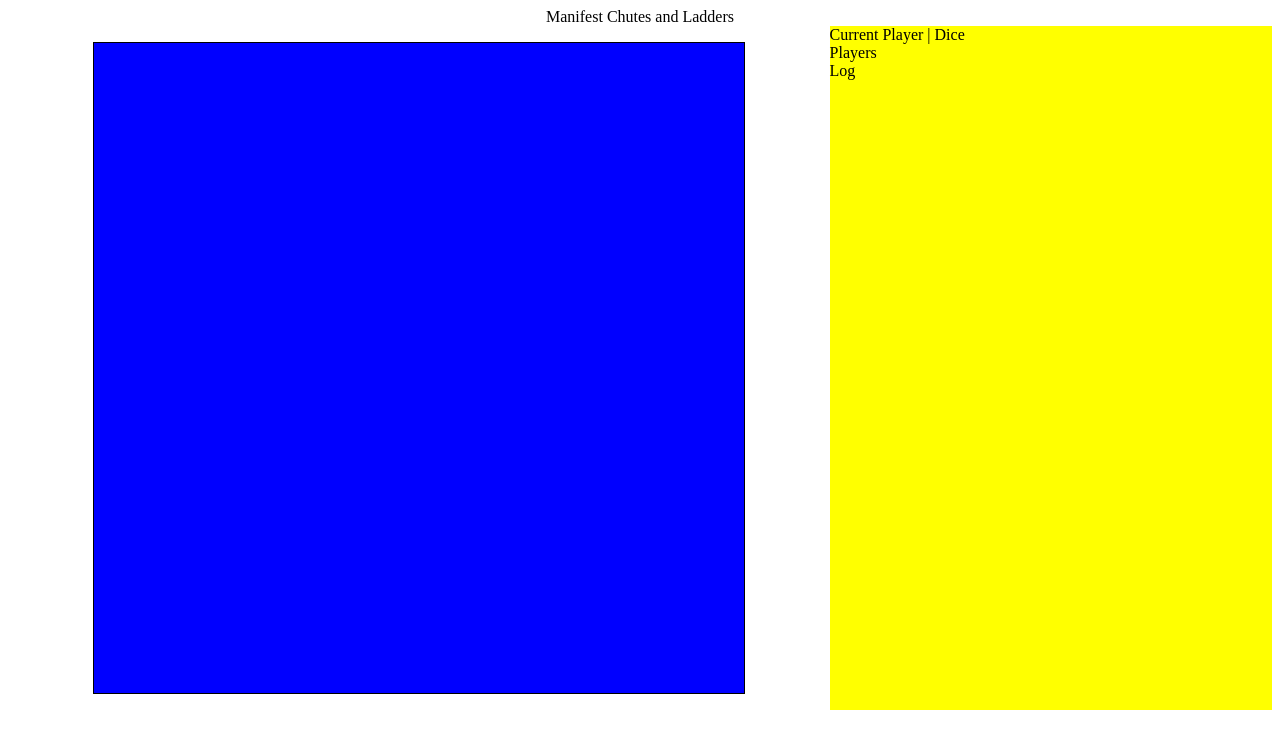
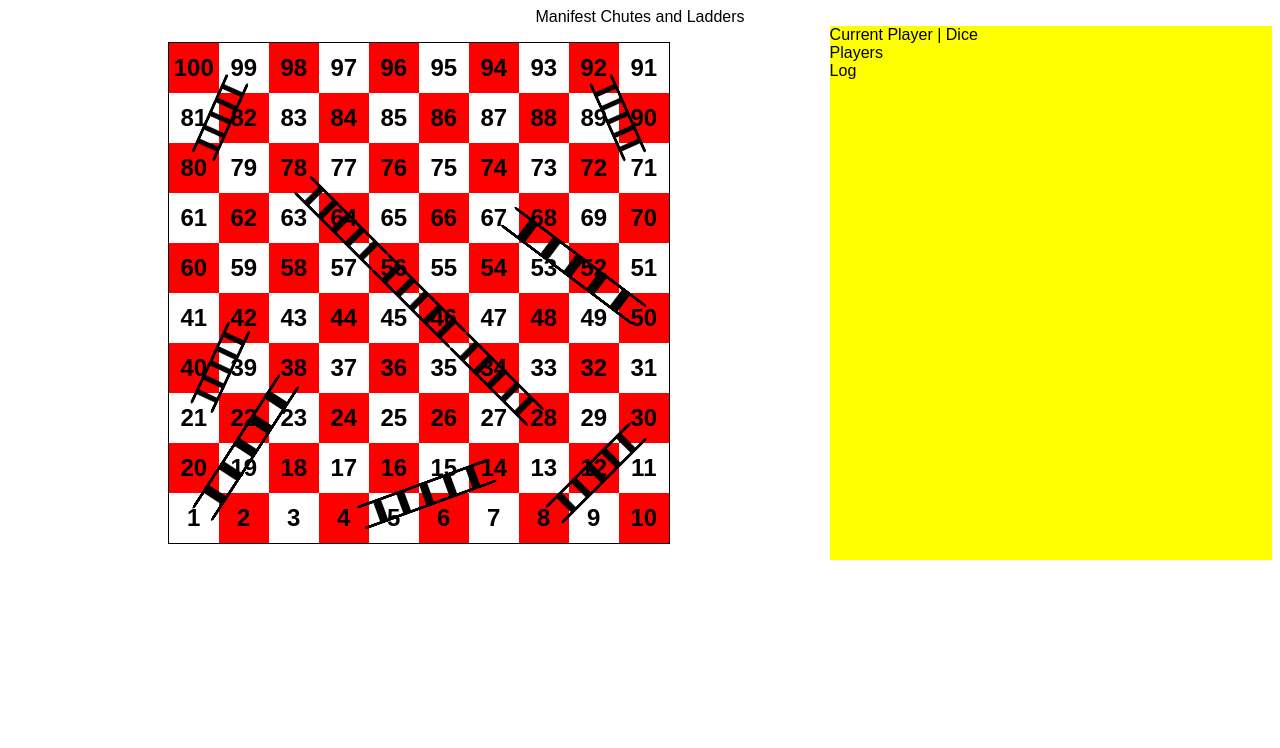
Before and after one commit to irenekyc/game-chutes-and-ladders, a React (Vite) app: page / in a window 1280 px wide. Shown: the top 748 px of the page. Built offline with nearby package versions, Linux system fonts and the light colour scheme.

Commit message:
added ladders

```diff
--- a/src/App.tsx
+++ b/src/App.tsx
@@ -1,4 +1,6 @@
 import "./index.scss";
+import ladder from "./assets/ladder.png";
+const stepWithLadder = [1, 4, 8, 21, 28, 50, 71, 80];
 
 function App() {
   return (
@@ -7,7 +9,39 @@ function App() {
       <div className="app__main">
         <div className="board__wrapper">
           <div className="board">
-            <div className="board__row"></div>
+            {[...Array(10).keys()].reverse().map((row) => (
+              <div
+                className={`board__row ${
+                  row === 0 || row % 2 === 0
+                    ? `board__row__even`
+                    : `board__row__odd`
+                }`}
+                key={row}
+              >
+                {[...Array(10).keys()].map((i) => {
+                  const number =
+                    i === 9 ? `${row + 1}0` : `${row !== 0 ? row : ""}${i + 1}`;
+                  return (
+                    <div
+                      className={`board__step ${
+                        parseInt(number) % 2 === 0
+                          ? "board__step__red"
+                          : "board__step__white"
+                      }`}
+                      key={number}
+                      data-step={number}
+                    >
+                      {number}
+                      {stepWithLadder.includes(parseInt(number)) && (
+                        <div className={`ladder ladder-${number}`}>
+                          <img src={ladder} alt="ladder" />
+                        </div>
+                      )}
+                    </div>
+                  );
+                })}
+              </div>
+            ))}
           </div>
         </div>
         <div className="tools">
--- a/src/index.scss
+++ b/src/index.scss
@@ -1,6 +1,7 @@
 @import "./variables.scss";
 
 .app {
+  font-family: sans-serif;
   &__header {
     text-align: center;
   }
@@ -34,10 +35,24 @@
   border: 1px solid black;
   background: blue;
   display: flex;
-  flex-wrap: wrap;
+  flex-direction: column;
+  &__row {
+    display: flex;
+    &__odd {
+      flex-direction: row-reverse;
+    }
+  }
   &__step {
+    position: relative;
+    box-sizing: border-box;
+    padding: 0.15rem;
     width: 50px;
     height: 50px;
+    display: flex;
+    justify-content: center;
+    align-items: center;
+    font-size: 1.5rem;
+    font-weight: 900;
     &__red {
       background: red;
     }
@@ -46,32 +61,34 @@
     }
   }
 
-  @include tabletAndUp {
-    width: 700px;
-    height: 700px;
-    &__step {
-      width: 70px;
-      height: 70px;
-    }
-  }
+  // @include tabletAndUp {
+  //   width: 700px;
+  //   height: 700px;
+  //   &__step {
+  //     width: 70px;
+  //     height: 70px;
+  //     font-size: 1.75rem;
+  //   }
+  // }
 
-  @include desktopAndUp {
-    width: 650px;
-    height: 650px;
-    &__step {
-      width: 65px;
-      height: 65px;
-    }
-  }
+  // @include desktopAndUp {
+  //   width: 650px;
+  //   height: 650px;
+  //   &__step {
+  //     width: 65px;
+  //     height: 65px;
+  //   }
+  // }
 
-  @include largeDesktopAndUp {
-    width: 800px;
-    height: 800px;
-    &__step {
-      width: 80px;
-      height: 80px;
-    }
-  }
+  // @include largeDesktopAndUp {
+  //   width: 800px;
+  //   height: 800px;
+  //   &__step {
+  //     width: 80px;
+  //     height: 80px;
+  //     font-size: 2.5rem;
+  //   }
+  // }
 }
 
 .tools {
@@ -91,3 +108,99 @@
     width: 100%;
   }
 }
+
+.ladder {
+  position: absolute;
+  img {
+    width: 50px;
+  }
+}
+
+// ladder 1 mobile
+.ladder-1 {
+  bottom: 20%;
+  left: 100%;
+  transform: rotate(33deg);
+  z-index: 999;
+
+  img {
+    width: 50px;
+    height: 160px;
+  }
+}
+
+.ladder-4 {
+  bottom: -50%;
+  left: 160%;
+  transform: rotate(70deg);
+  z-index: 999;
+  img {
+    height: 140px;
+  }
+}
+
+.ladder-8 {
+  bottom: 10%;
+  left: 100%;
+  transform: rotate(45deg);
+  z-index: 999;
+  img {
+    height: 120px;
+  }
+}
+
+.ladder-21 {
+  bottom: 50%;
+  left: 50%;
+  transform: rotate(25deg);
+  z-index: 999;
+  img {
+    height: 90px;
+  }
+}
+
+.ladder-28 {
+  bottom: -45%;
+  left: -249%;
+  transform: rotate(-45deg);
+  z-index: 999;
+  background: url("./assets/ladder.png");
+  background-repeat: repeat-y;
+  background-size: 100% 33.3%;
+  height: 330px;
+  width: 50px;
+  img {
+    height: 330px;
+    display: none;
+  }
+}
+
+.ladder-50 {
+  bottom: -20%;
+  left: -136%;
+  transform: rotate(-53deg);
+  z-index: 999;
+  img {
+    height: 165px;
+  }
+}
+
+.ladder-71 {
+  bottom: 55%;
+  left: -50%;
+  transform: rotate(-24deg);
+  z-index: 999;
+  img {
+    height: 85px;
+  }
+}
+
+.ladder-80 {
+  bottom: 55%;
+  left: 50%;
+  transform: rotate(24deg);
+  z-index: 999;
+  img {
+    height: 85px;
+  }
+}
```
Also changed, not shown: src/assets/ladder.png (added).
